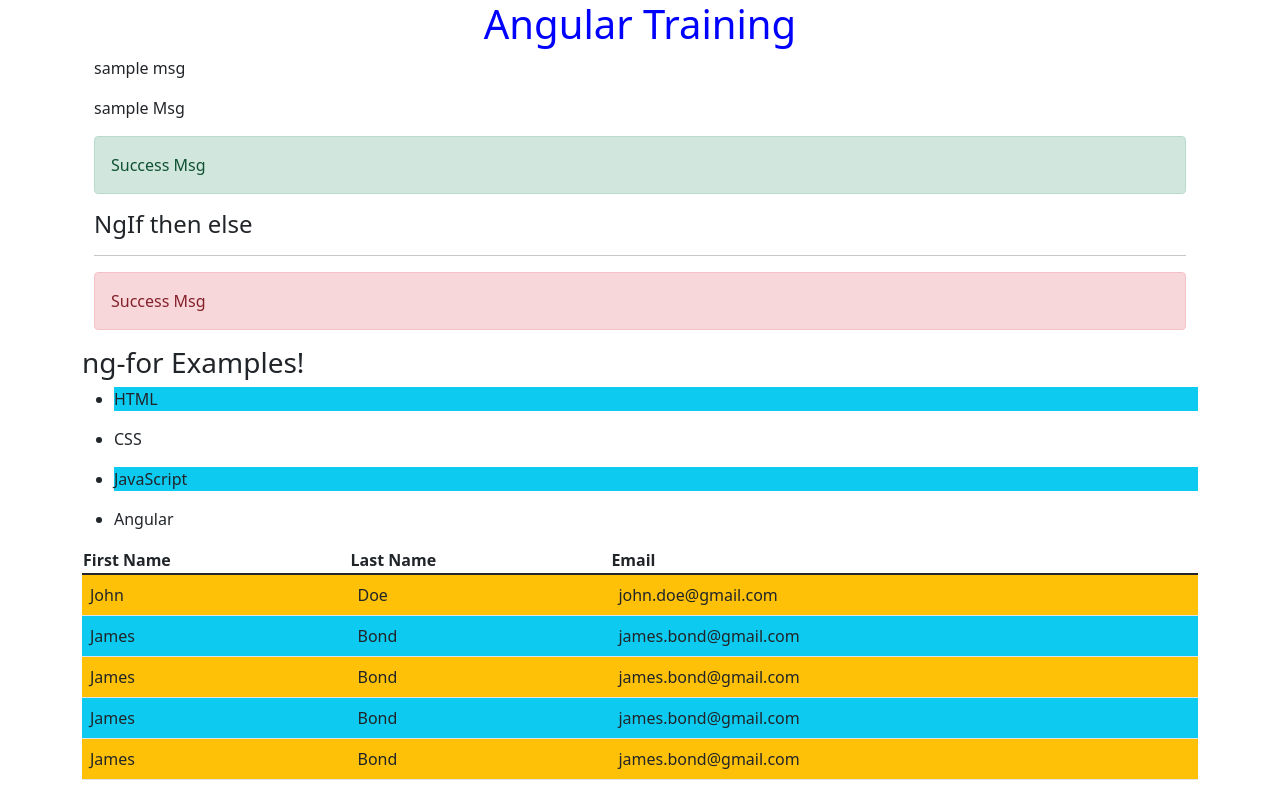
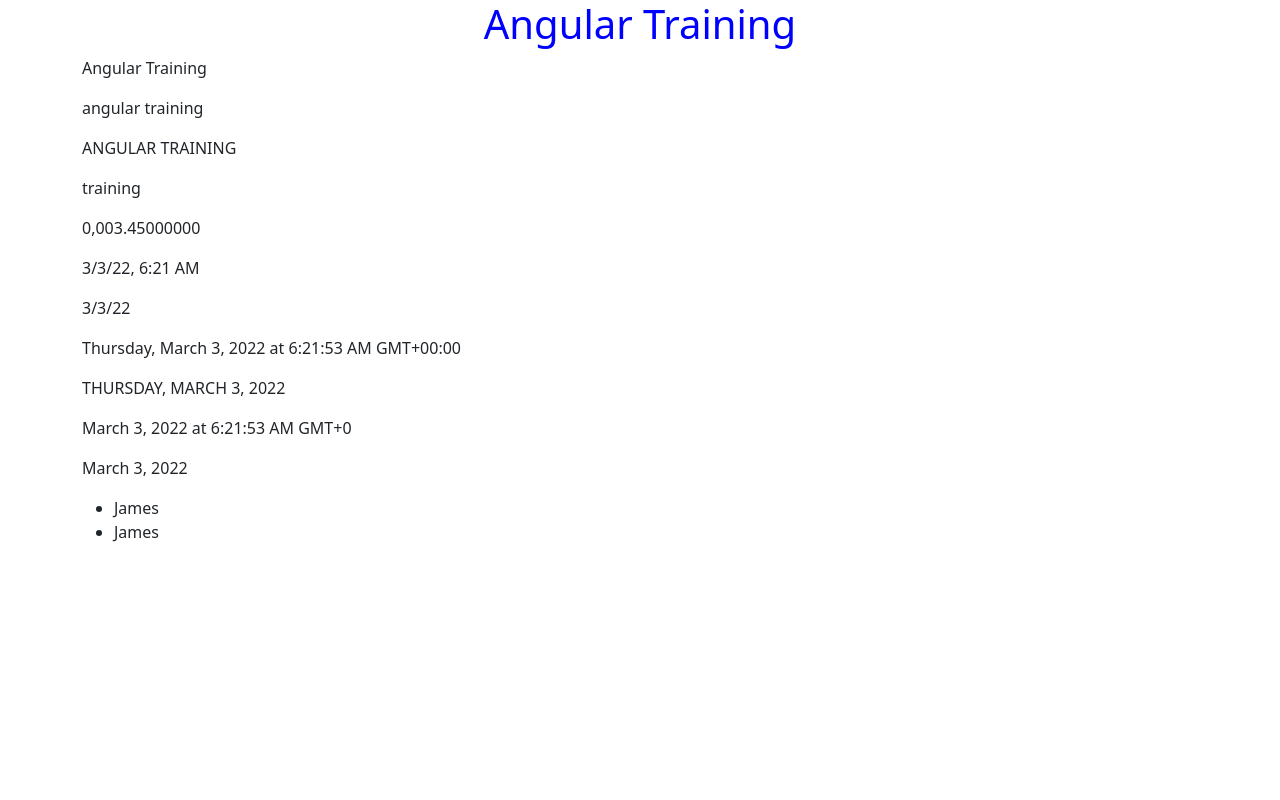
Before and after one commit to shashankGopannagari/demo, an Angular app: page / in a window 1280 px wide. Built offline with nearby package versions, Linux system fonts and the light colour scheme.

Commit message:
pipes session

```diff
--- a/src/app/app.component.html
+++ b/src/app/app.component.html
@@ -2,9 +2,6 @@
 <main class="container">
 
     <h1>Angular Training</h1>
-
-
-
 
 <!-- <app-data-binding></app-data-binding> -->
 
@@ -12,9 +9,12 @@
 
 <!-- <app-event-binding></app-event-binding> -->
 
-<app-if></app-if>
+<!-- <app-if></app-if>
 
-<app-ng-for></app-ng-for>
+<app-ng-for></app-ng-for> -->
+
+<app-pipes></app-pipes>
+
 
 <!-- <app-hello-world></app-hello-world> -->
 
--- a/src/app/app.module.ts
+++ b/src/app/app.module.ts
@@ -10,6 +10,8 @@
 import { HighlightDirective } from './directives/highlight.directive';
 import { IfComponent } from './directives/if/if.component';
 import { NgForComponent } from './directives/ng-for/ng-for.component';
+import { PipesComponent } from './pipes/pipes/pipes.component';
+import { ExamplePipe } from './pipes/example.pipe';
 
 
 @NgModule({
@@ -21,7 +23,9 @@
     EventBindingComponent,
     HighlightDirective,
     IfComponent,
-    NgForComponent
+    NgForComponent,
+    PipesComponent,
+    ExamplePipe
   ],
   imports: [
     BrowserModule,
--- /dev/null
+++ b/src/app/pipes/example.pipe.ts
@@ -0,0 +1,12 @@
+import { Pipe, PipeTransform } from '@angular/core';
+
+@Pipe({
+  name: 'example'
+})
+export class ExamplePipe implements PipeTransform {
+
+  transform(value: unknown, ...args: unknown[]): unknown {
+    return null;
+  }
+
+}
--- /dev/null
+++ b/src/app/pipes/pipes/pipes.component.html
@@ -0,0 +1,23 @@
+<p>{{text | titlecase}}</p>
+
+<p>{{text | lowercase}}</p>
+
+<p>{{text | uppercase }}</p>
+
+<p> {{text | slice: -8}} </p>
+
+<p> {{3.45 | number : '4.8'}} </p>
+
+<p> {{user.date | date: 'short' }} </p>
+<p> {{user.date | date: 'shortDate' }} </p>
+<p> {{user.date | date: 'full' }} </p>
+<p> {{user.date | date: 'fullDate' | uppercase }} </p>
+<p> {{user.date | date: 'long' }} </p>
+<p> {{user.date | date: 'longDate' }} </p>
+
+
+<ul>
+    <li *ngFor="let user of users | slice: 1: 3">
+        {{user.firstName}}
+    </li>
+</ul>
--- /dev/null
+++ b/src/app/pipes/pipes/pipes.component.ts
@@ -0,0 +1,63 @@
+import { Component, OnInit } from '@angular/core';
+
+@Component({
+  selector: 'app-pipes',
+  templateUrl: './pipes.component.html',
+  styleUrls: ['./pipes.component.css']
+})
+export class PipesComponent implements OnInit {
+
+
+  text = "Angular Training";
+
+  number = 3.56;
+  user = {
+    'firstName' : 'John',
+    'lastName': 'Doe',
+    'email': 'johne@example.com',
+    'date': new Date()
+  }
+
+  users = [
+    {
+    'firstName' : 'John',
+    'lastName': 'Doe',
+    'email': 'john.doe@gmail.com'
+  },
+  {
+    'firstName' : 'James',
+    'lastName': 'Bond',
+    'email': 'james.bond@gmail.com'
+  },
+  {
+    'firstName' : 'James',
+    'lastName': 'Bond',
+    'email': 'james.bond@gmail.com'
+  },
+  {
+    'firstName' : 'James',
+    'lastName': 'Bond',
+    'email': 'james.bond@gmail.com'
+  },
+  {
+    'firstName' : 'James',
+    'lastName': 'Bond',
+    'email': 'james.bond@gmail.com'
+  }
+]
+
+  constructor() { }
+
+  ngOnInit(): void {
+    this.getLowerCase();
+  }
+
+  getLowerCase(){
+   this.text =  this.text.toLowerCase();
+  }
+
+
+
+
+
+}
```
Also changed, not shown: src/app/pipes/pipes/pipes.component.css (added), 2 other files (tests, documents, lock files or other folders).
